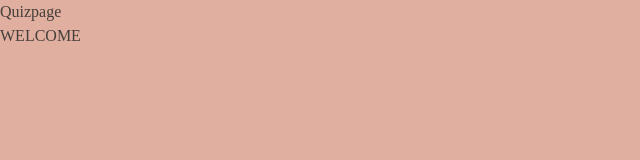
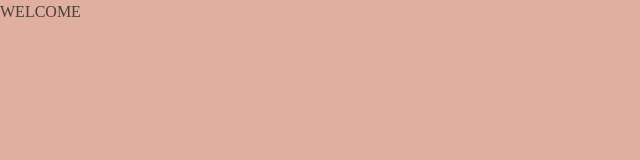
Before and after one commit to favourAyomikun/QuizApp, a React (Vite) app: page /quizPage in a window 1280 px wide. Shown: the top 160 px of the page, without its empty margins (0-640 px from the left). Built offline with nearby package versions, Linux system fonts and the light colour scheme; a web font is replaced by a local one.

Commit message:
set the input value to local storage

```diff
--- a/src/pages/Home.jsx
+++ b/src/pages/Home.jsx
@@ -1,4 +1,4 @@
-import React, { useState } from "react";
+import React, { useEffect, useState } from "react";
 import { Link, useNavigate } from "react-router-dom";
 import { useInputValue } from "../context/InputValueContext";
 
@@ -12,9 +12,10 @@ const Home = () => {
   const navigate = useNavigate();
 
   const handleInputChange = (e) => {
-    setInputValue(e.target.value);
+    const newValue = e.target.value
+    setInputValue(newValue)
 
-    console.log(e.target.value);
+    localStorage.setItem('inputValue', newValue)
   };
 
   const validateInput = () => {
--- a/src/pages/QuizPage.jsx
+++ b/src/pages/QuizPage.jsx
@@ -1,13 +1,20 @@
-import React from "react";
+import React, { useEffect } from "react";
 import { useInputValue } from "../context/InputValueContext";
 
 const QuizPage = () => {
-  const { inputValue } = useInputValue();
-  console.log(inputValue);
+  const { inputValue, setInputValue } = useInputValue();
+
+  useEffect(() => {
+    const savedInputValue = localStorage.getItem('inputValue')
+
+    if(savedInputValue) {
+      setInputValue(savedInputValue)
+    }
+  }, [])
+
   return (
     <section className="">
-      <h2>Quizpage</h2>
-     <div className="uppercase"> Welcome {inputValue}</div>
+      <h2 className="uppercase"> Welcome {inputValue}</h2>
     </section>
   );
 };
```
